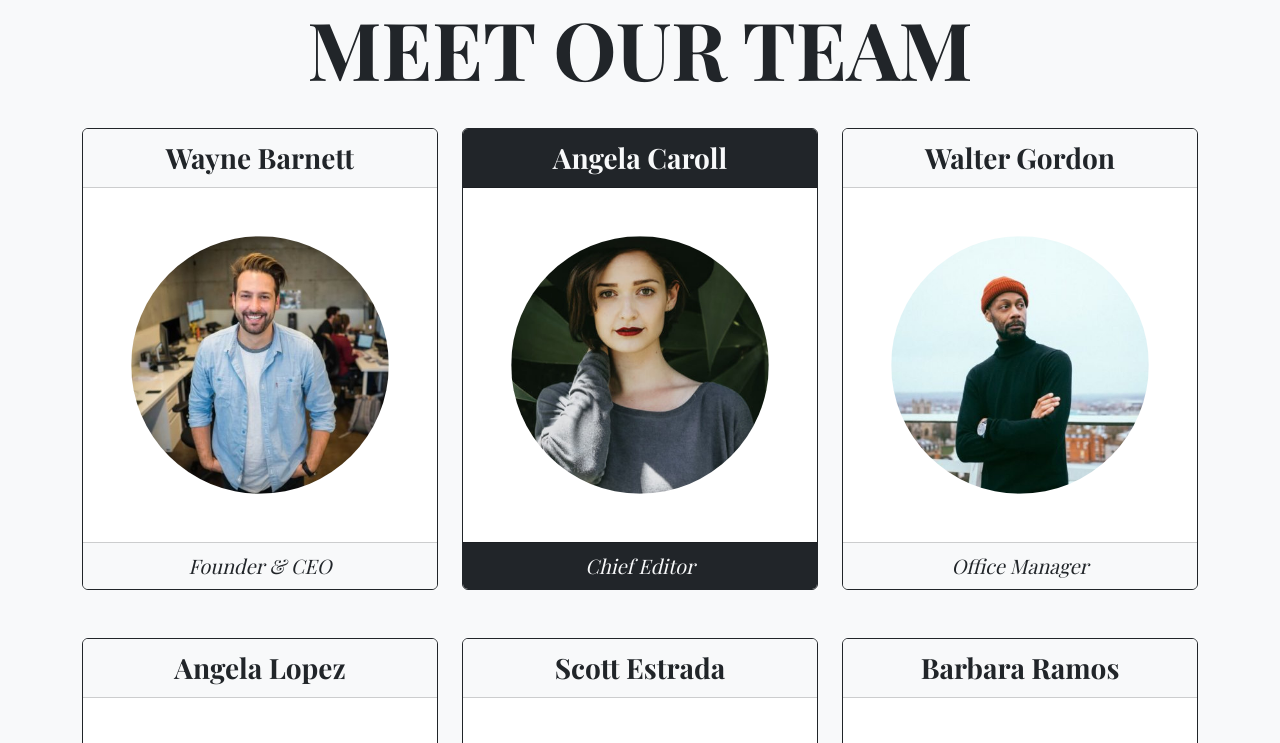
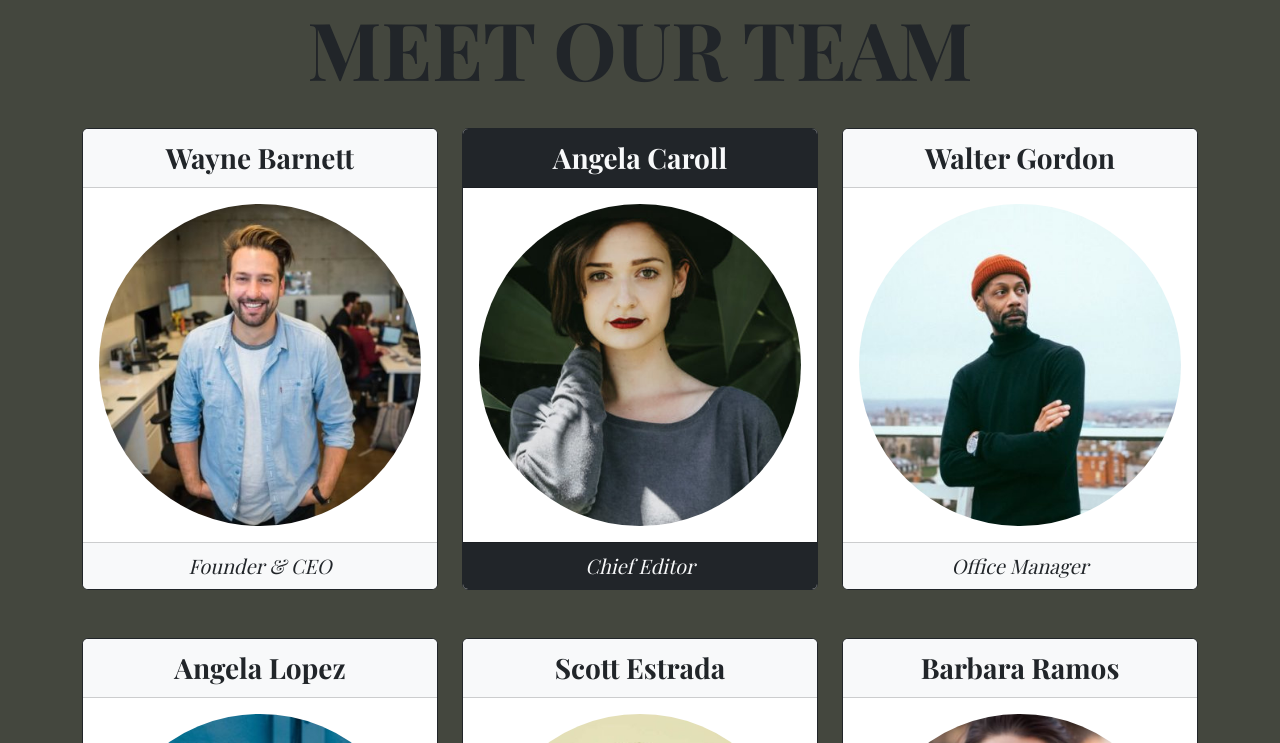
Before and after one commit to mattiavolpe/js-our-team, a plain HTML site: page index.html in a window 1280 px wide. In both pictures the pointer is over the element 640 px from the left and 562 px from the top of the page. Shown: the top 743 px of the page. Drawn offline with nearby package versions, Linux system fonts and the light colour scheme; a web font is replaced by a local one.

Commit message:
ADD Body background effect

```diff
--- a/assets/css/style.css
+++ b/assets/css/style.css
@@ -1,5 +1,34 @@
 body {
   font-family: 'Playfair Display', serif;
+  transition: background-color 0.5s;
+}
+
+body:has(.col:first-of-type:hover) {
+  background-color: #6e6b64 !important;
+}
+
+body:has(.col:nth-of-type(2):hover) {
+  background-color: #44473e !important;
+}
+
+body:has(.col:nth-of-type(3):hover) {
+  background-color: #a2b0af !important;
+}
+
+body:has(.col:nth-of-type(4):hover) {
+  background-color: #216f91 !important;
+}
+
+body:has(.col:nth-of-type(5):hover) {
+  background-color: #e4ddbd !important;
+}
+
+body:has(.col:last-of-type:hover) {
+  background-color: #79484e !important;
+}
+
+.card {
+  cursor: pointer;
 }
 
 .card-header,
@@ -14,11 +43,13 @@ body {
 }
 
 img {
-  transform: scale(0.8);
+  /* filter: grayscale(0.5); */
+  /* transform: scale(0.8); */
   transition: 0.5s;
 }
 
 img:hover {
+  filter: grayscale(0);
   transform: scale(1);
   border-radius: 1rem !important;
 }
```
